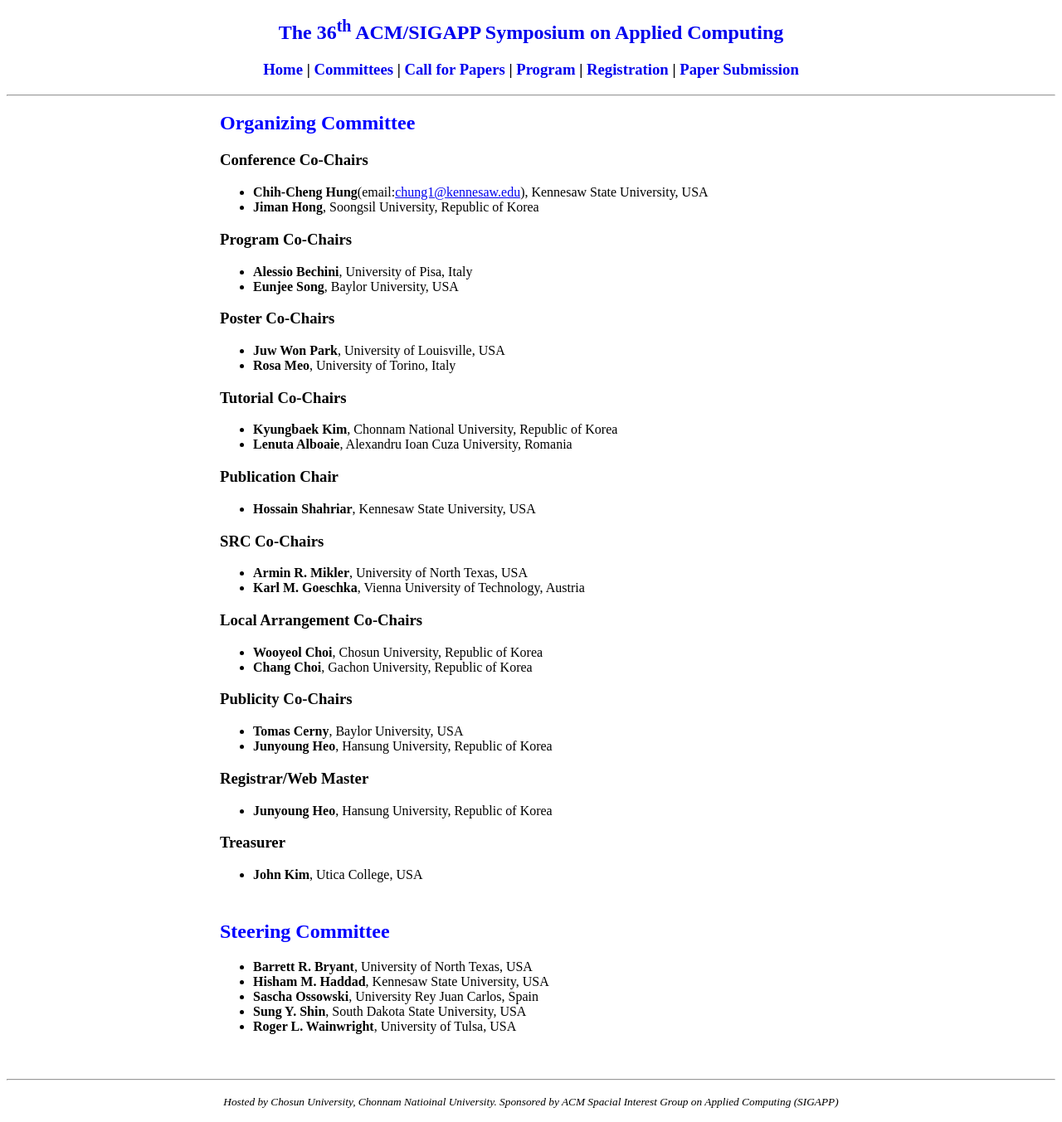
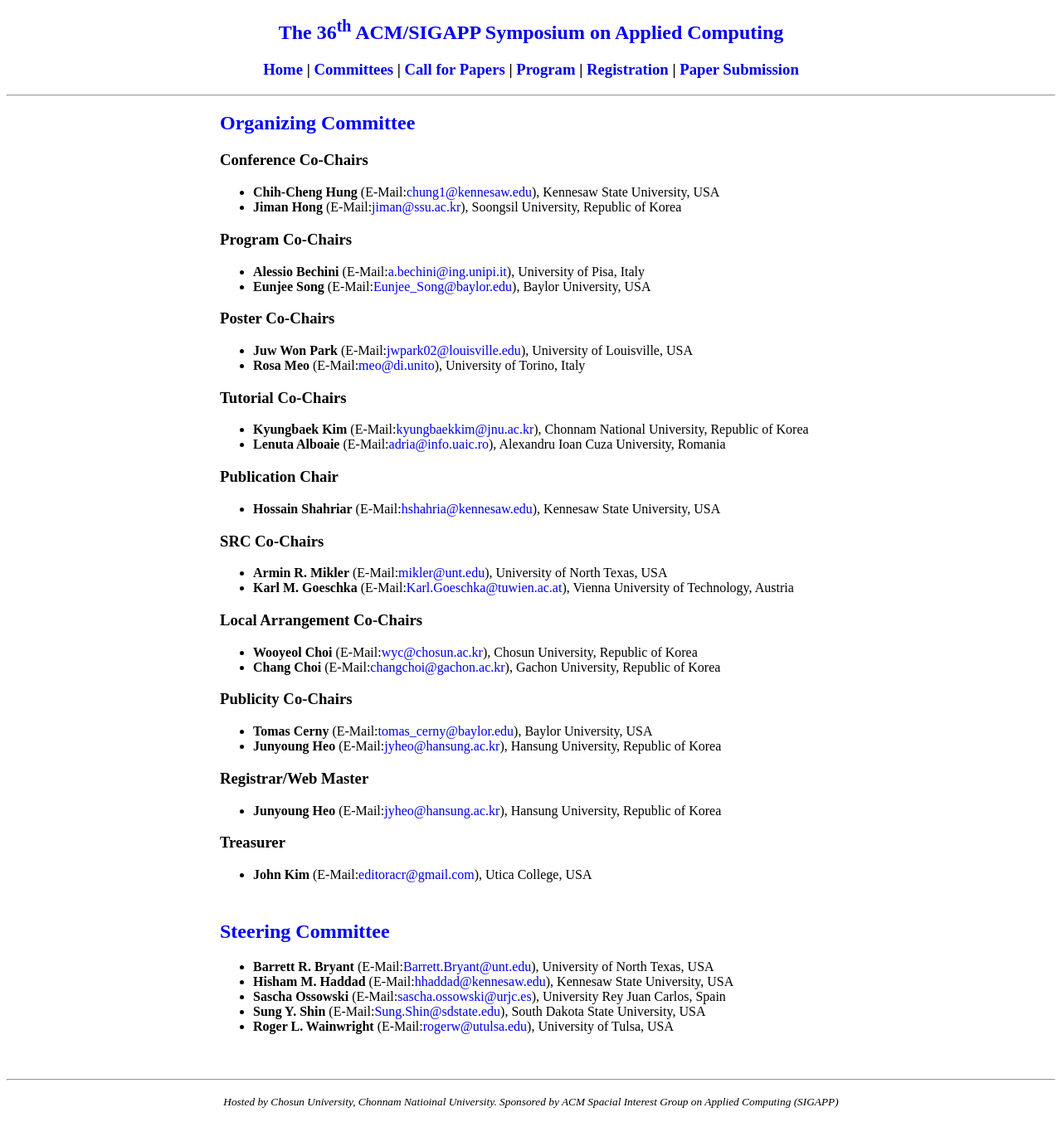
Before and after one commit to sac-dash/2021, a Jekyll site: the page built from committee/index.html, in a window 1280 px wide. Shown: the whole page at 83% size. Built offline with Jekyll 4.4.1, drawn with Linux system fonts in a browser that asks for light colours.

Commit message:
Update index.html

```diff
--- a/committee/index.html
+++ b/committee/index.html
@@ -8,59 +8,59 @@
 			<h2 style="color:#0000FF">Organizing Committee</h2>
 				<h3>Conference Co-Chairs</h3>
 				<ul>
-					<li><b>Chih-Cheng Hung</b>(email:<a href="mailto:chung1@kennesaw.edu">chung1@kennesaw.edu</a>), Kennesaw State University, USA</li>
-					<li><b>Jiman Hong</b>, Soongsil University, Republic of Korea</li>
+					<li><b>Chih-Cheng Hung</b> (E-Mail:<a style="text-decoration:none" href="mailto:chung1@kennesaw.edu">chung1@kennesaw.edu</a>), Kennesaw State University, USA</li>
+					<li><b>Jiman Hong</b> (E-Mail:<a style="text-decoration:none" href="mailto:jiman@ssu.ac.kr">jiman@ssu.ac.kr</a>), Soongsil University, Republic of Korea</li>
 				</ul>
 
 				<h3>Program Co-Chairs</h3>
 				<ul>
-					<li><b>Alessio Bechini</b>, University of Pisa, Italy</li>
-					<li><b>Eunjee Song</b>, Baylor University, USA</li>
+					<li><b>Alessio Bechini</b> (E-Mail:<a style="text-decoration:none" href="mailto:a.bechini@ing.unipi.it">a.bechini@ing.unipi.it</a>), University of Pisa, Italy</li>
+					<li><b>Eunjee Song</b> (E-Mail:<a style="text-decoration:none" href="mailto:Eunjee_Song@baylor.edu">Eunjee_Song@baylor.edu</a>), Baylor University, USA</li>
 				</ul>
 
 				<h3>Poster Co-Chairs</h3>
 				<ul>
-					<li><b>Juw Won Park</b>, University of Louisville, USA</li>
-					<li><b>Rosa Meo</b>, University of Torino, Italy</li>
+					<li><b>Juw Won Park</b> (E-Mail:<a style="text-decoration:none" href="mailto:jwpark02@louisville.edu">jwpark02@louisville.edu</a>), University of Louisville, USA</li>
+					<li><b>Rosa Meo</b> (E-Mail:<a style="text-decoration:none" href="mailto:meo@di.unito">meo@di.unito</a>), University of Torino, Italy</li>
 				</ul>
 
 				<h3>Tutorial Co-Chairs</h3>
 				<ul>
-					<li><b>Kyungbaek Kim</b>, Chonnam National University, Republic of Korea</li>
-					<li><b>Lenuta Alboaie</b>, Alexandru Ioan Cuza University, Romania</li>
+					<li><b>Kyungbaek Kim</b> (E-Mail:<a style="text-decoration:none" href="mailto:kyungbaekkim@jnu.ac.kr">kyungbaekkim@jnu.ac.kr</a>), Chonnam National University, Republic of Korea</li>
+					<li><b>Lenuta Alboaie</b> (E-Mail:<a style="text-decoration:none" href="mailto:adria@info.uaic.ro">adria@info.uaic.ro</a>), Alexandru Ioan Cuza University, Romania</li>
 				</ul>
 
 				<h3>Publication Chair</h3>
 				<ul>
-					<li><b>Hossain Shahriar</b>, Kennesaw State University, USA</li>
+					<li><b>Hossain Shahriar</b> (E-Mail:<a style="text-decoration:none" href="mailto:hshahria@kennesaw.edu">hshahria@kennesaw.edu</a>), Kennesaw State University, USA</li>
 				</ul>
 
 				<h3>SRC Co-Chairs</h3>
 				<ul>
-					<li><b>Armin R. Mikler</b>, University of North Texas, USA</li>
-					<li><b>Karl M. Goeschka</b>, Vienna University of Technology, Austria</li>
+					<li><b>Armin R. Mikler</b> (E-Mail:<a style="text-decoration:none" href="mailto:mikler@unt.edu">mikler@unt.edu</a>), University of North Texas, USA</li>
+					<li><b>Karl M. Goeschka</b> (E-Mail:<a style="text-decoration:none" href="mailto:Karl.Goeschka@tuwien.ac.at">Karl.Goeschka@tuwien.ac.at</a>), Vienna University of Technology, Austria</li>
 				</ul>
 
 				<h3>Local Arrangement Co-Chairs</h3>
 				<ul>
-					<li><b>Wooyeol Choi</b>, Chosun University, Republic of Korea</li>
-					<li><b>Chang Choi</b>, Gachon University, Republic of Korea</li>
+					<li><b>Wooyeol Choi</b> (E-Mail:<a style="text-decoration:none" href="mailto:wyc@chosun.ac.kr">wyc@chosun.ac.kr</a>), Chosun University, Republic of Korea</li>
+					<li><b>Chang Choi</b> (E-Mail:<a style="text-decoration:none" href="mailto:changchoi@gachon.ac.kr">changchoi@gachon.ac.kr</a>), Gachon University, Republic of Korea</li>
 				</ul>
 
 				<h3>Publicity Co-Chairs</h3>
 				<ul>
-					<li><b>Tomas Cerny</b>, Baylor University, USA</li>
-					<li><b>Junyoung Heo</b>, Hansung University, Republic of Korea</li>
+					<li><b>Tomas Cerny</b> (E-Mail:<a style="text-decoration:none" href="mailto:tomas_cerny@baylor.edu">tomas_cerny@baylor.edu</a>), Baylor University, USA</li>
+					<li><b>Junyoung Heo</b> (E-Mail:<a style="text-decoration:none" href="mailto:jyheo@hansung.ac.kr">jyheo@hansung.ac.kr</a>), Hansung University, Republic of Korea</li>
 				</ul>
 
 				<h3>Registrar/Web Master</h3>
 				<ul>
-					<li><b>Junyoung Heo</b>, Hansung University, Republic of Korea</li>
+					<li><b>Junyoung Heo</b> (E-Mail:<a style="text-decoration:none" href="mailto:jyheo@hansung.ac.kr">jyheo@hansung.ac.kr</a>), Hansung University, Republic of Korea</li>
 				</ul>
 
 				<h3>Treasurer</h3>
 				<ul>
-					<li><b>John Kim</b>, Utica College, USA</li>
+					<li><b>John Kim</b> (E-Mail:<a style="text-decoration:none" href="mailto:editoracr@gmail.com">editoracr@gmail.com</a>), Utica College, USA</li>
 				</ul>
 
 		</div>
@@ -68,11 +68,11 @@
 		<div style="padding-top: 10px">
 			<h2 style="color:#0000FF">Steering Committee</h2>
 			<ul>
-				<li><b>Barrett R. Bryant</b>, University of North Texas, USA</li>
-				<li><b>Hisham M. Haddad</b>, Kennesaw State University, USA</li>
-				<li><b>Sascha Ossowski</b>, University Rey Juan Carlos, Spain</li>
-				<li><b>Sung Y. Shin</b>, South Dakota State University, USA</li>
-				<li><b>Roger L. Wainwright</b>, University of Tulsa, USA</li>
+				<li><b>Barrett R. Bryant</b> (E-Mail:<a style="text-decoration:none" href="mailto:Barrett.Bryant@unt.edu">Barrett.Bryant@unt.edu</a>), University of North Texas, USA</li>
+				<li><b>Hisham M. Haddad</b> (E-Mail:<a style="text-decoration:none" href="mailto:hhaddad@kennesaw.edu">hhaddad@kennesaw.edu</a>), Kennesaw State University, USA</li>
+				<li><b>Sascha Ossowski</b> (E-Mail:<a style="text-decoration:none" href="mailto:sascha.ossowski@urjc.es">sascha.ossowski@urjc.es</a>), University Rey Juan Carlos, Spain</li>
+				<li><b>Sung Y. Shin</b> (E-Mail:<a style="text-decoration:none" href="mailto:Sung.Shin@sdstate.edu">Sung.Shin@sdstate.edu</a>), South Dakota State University, USA</li>
+				<li><b>Roger L. Wainwright</b> (E-Mail:<a style="text-decoration:none" href="mailto:rogerw@utulsa.edu">rogerw@utulsa.edu</a>), University of Tulsa, USA</li>
 			</ul>
 		</div>
 	</div>
```
